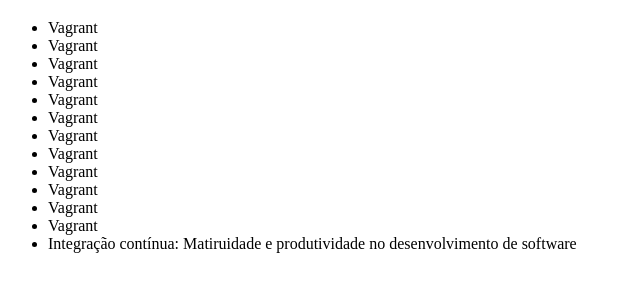
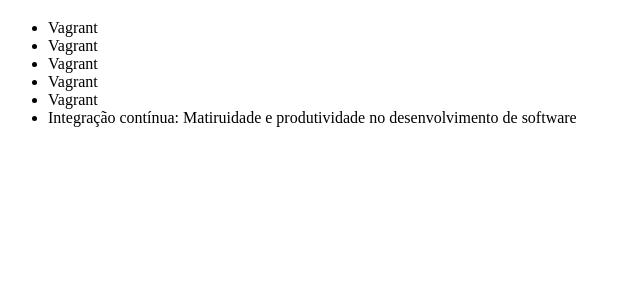
Before and after one commit to walterrodriguesjr/Alura-curso-git, a plain HTML site: page 3 - compartilhando o trabalho/10 - github/git/index.html in a window 1280 px wide. Shown: the part 61-352 px from the top of the page, without its empty margins (0-640 px from the left). Drawn offline with Linux system fonts and the light colour scheme.

Commit message:
atualizando

```diff
--- a/3 - compartilhando o trabalho/10 - github/git/index.html
+++ b/3 - compartilhando o trabalho/10 - github/git/index.html
@@ -16,13 +16,8 @@
         <li>Vagrant</li>
         <li>Vagrant</li>
         <li>Vagrant</li>
-        <li>Vagrant</li>
-        <li>Vagrant</li>
-        <li>Vagrant</li>
-        <li>Vagrant</li>
-        <li>Vagrant</li>
-        <li>Vagrant</li>
-        <li>Vagrant</li>
+
+
 
 
 
```
